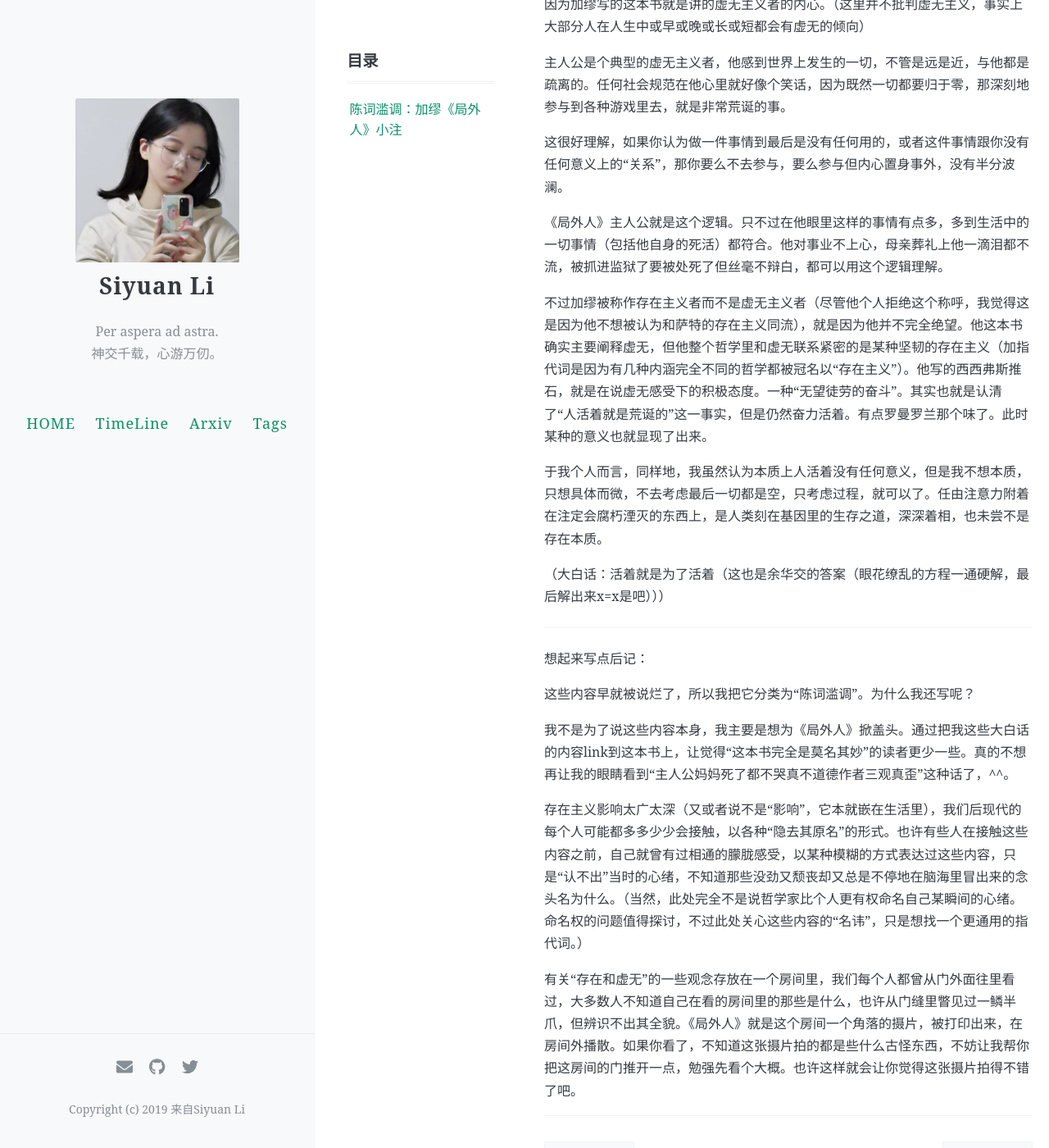
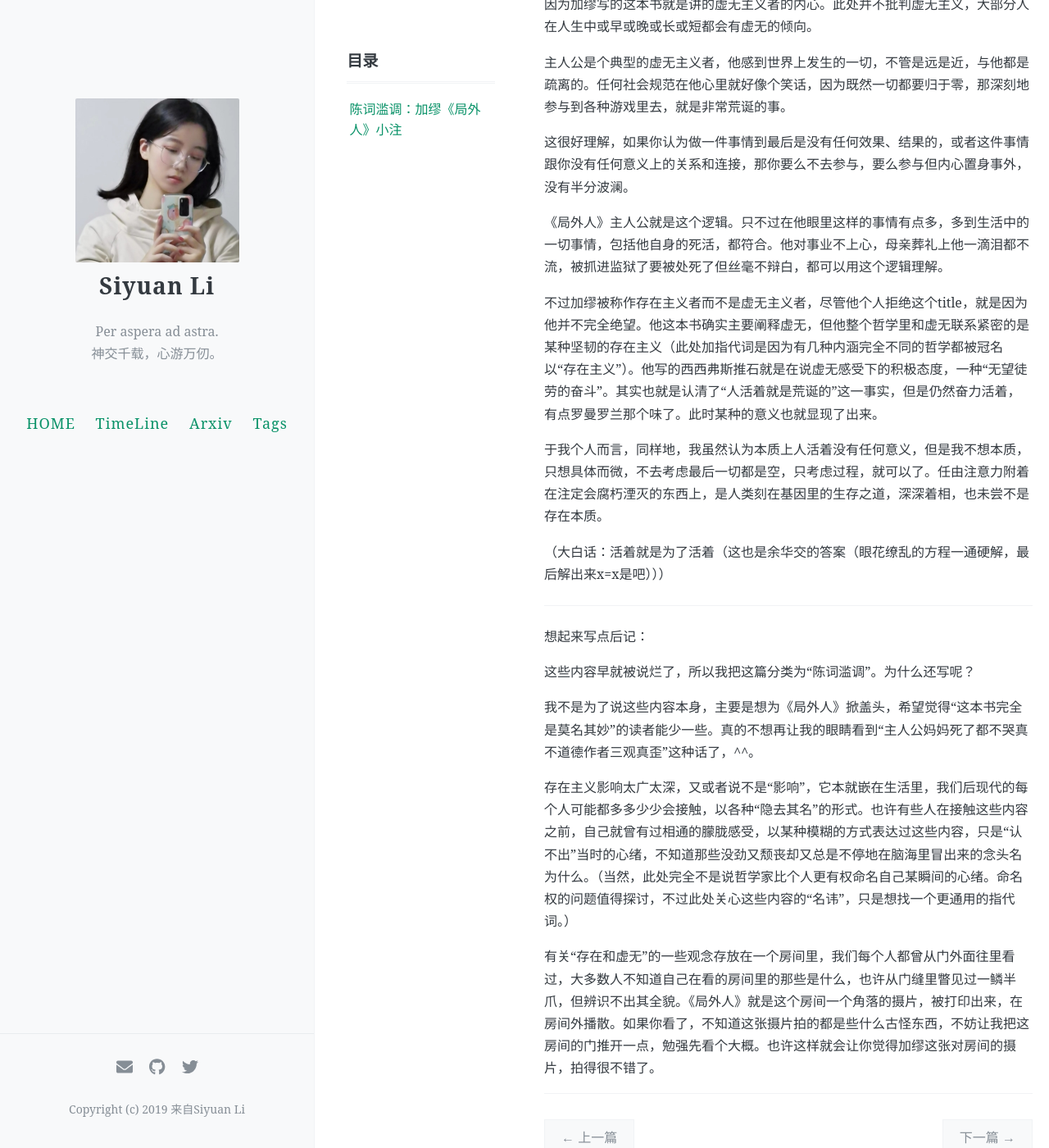
Before and after one commit to ApolloLSY/Attic, a Jekyll site: the page built from _posts/2022-08-01-Essay_TheOutsider.md, in a window 1280 px wide and 1400 px high, scrolled down 829 px. Shown: the whole window at 82% size. Built offline with Jekyll 4.4.1, drawn with Linux system fonts in a browser that asks for light colours; comment, search, counter and statistics services are not loaded; some of the changed text lies outside the part shown.

Commit message:
Update 2022-08-01-Essay_TheOutsider.md

```diff
--- a/_posts/2022-08-01-Essay_TheOutsider.md
+++ b/_posts/2022-08-01-Essay_TheOutsider.md
@@ -16,24 +16,24 @@ comments: true
 
 关于这本书，我不想写得玄而又玄，也不想说这涉及哲学我们普通人读不懂。其实哲学家思考的问题是横亘在所有人类面前的问题，是普世的。因此每个人都可以思考一下哲学。
 
-要理解这本书，首先问自己一个问题：作为人，活着的意义是什么。这是一个哲学经典问题，基于不同的答案已经有了不同的流派，也已经有无数的作品给出了回答，看多了就会发现很多书都在讨论这同一个问题。
+要理解这本书，首先问自己一个问题：作为人，活着的意义是什么。这是哲学经典问题之一，基于不同的答案已经有了不同的流派，也已经有无数的文学作品把它视作母题，看多了就会发现很多书都在讨论这个问题。
 
-一种答案是，人活着本质上就是没有意义。
+纷繁的回答中，有一种认为人活着本质上就是没有意义。
 
 
 在宇宙中人不可能永远存在，不论是个体还是全人类。用村上春树爱用的词汇和曹公的话来说就是，在宇宙的尺度上，一切到最后都是白茫茫一片真干净。用马尔克斯的话来说就是，等大风吹过，羊皮纸上发生过的一切，多少代人荒诞的生活，无论他们活得有多用力，都会无影无踪，连一片纸都不会剩下。
 
 作为人而不是动物，最开始我们会给出各种关于意义的答案。多么宏大的都有，比如说人活着为了拓展文明/为了造福大众等等等等，但是只要再多想一步就会坠入深深的迷茫。比如说拓展文明造福大众又有什么意义？只要拉大时间的尺度，文明会不存在，大众也不存在。意义经不起追问。
 
-思考到了这一步人就会感到虚无。也是思考到了这一步，看这本书才会感到有共鸣。因为加缪写的这本书就是讲的虚无主义者的内心。（这里并不批判虚无主义，事实上大部分人在人生中或早或晚或长或短都会有虚无的倾向）
+思考到了这一步人就会感到虚无。也是进入了这个节点，看这本书才会感到有共鸣。因为加缪写的这本书就是讲的虚无主义者的内心。此处并不批判虚无主义，大部分人在人生中或早或晚或长或短都会有虚无的倾向。
 
 主人公是个典型的虚无主义者，他感到世界上发生的一切，不管是远是近，与他都是疏离的。任何社会规范在他心里就好像个笑话，因为既然一切都要归于零，那深刻地参与到各种游戏里去，就是非常荒诞的事。
 
-这很好理解，如果你认为做一件事情到最后是没有任何用的，或者这件事情跟你没有任何意义上的“关系”，那你要么不去参与，要么参与但内心置身事外，没有半分波澜。
+这很好理解，如果你认为做一件事情到最后是没有任何效果、结果的，或者这件事情跟你没有任何意义上的关系和连接，那你要么不去参与，要么参与但内心置身事外，没有半分波澜。
 
-《局外人》主人公就是这个逻辑。只不过在他眼里这样的事情有点多，多到生活中的一切事情（包括他自身的死活）都符合。他对事业不上心，母亲葬礼上他一滴泪都不流，被抓进监狱了要被处死了但丝毫不辩白，都可以用这个逻辑理解。
+《局外人》主人公就是这个逻辑。只不过在他眼里这样的事情有点多，多到生活中的一切事情，包括他自身的死活，都符合。他对事业不上心，母亲葬礼上他一滴泪都不流，被抓进监狱了要被处死了但丝毫不辩白，都可以用这个逻辑理解。
 
-不过加缪被称作存在主义者而不是虚无主义者（尽管他个人拒绝这个称呼，我觉得这是因为他不想被认为和萨特的存在主义同流），就是因为他并不完全绝望。他这本书确实主要阐释虚无，但他整个哲学里和虚无联系紧密的是某种坚韧的存在主义（加指代词是因为有几种内涵完全不同的哲学都被冠名以“存在主义”）。他写的西西弗斯推石，就是在说虚无感受下的积极态度。一种“无望徒劳的奋斗”。其实也就是认清了“人活着就是荒诞的”这一事实，但是仍然奋力活着。有点罗曼罗兰那个味了。此时某种的意义也就显现了出来。
+不过加缪被称作存在主义者而不是虚无主义者，尽管他个人拒绝这个title，就是因为他并不完全绝望。他这本书确实主要阐释虚无，但他整个哲学里和虚无联系紧密的是某种坚韧的存在主义（此处加指代词是因为有几种内涵完全不同的哲学都被冠名以“存在主义”）。他写的西西弗斯推石就是在说虚无感受下的积极态度，一种“无望徒劳的奋斗”。其实也就是认清了“人活着就是荒诞的”这一事实，但是仍然奋力活着，有点罗曼罗兰那个味了。此时某种的意义也就显现了出来。
 
 于我个人而言，同样地，我虽然认为本质上人活着没有任何意义，但是我不想本质，只想具体而微，不去考虑最后一切都是空，只考虑过程，就可以了。任由注意力附着在注定会腐朽湮灭的东西上，是人类刻在基因里的生存之道，深深着相，也未尝不是存在本质。
 
@@ -43,10 +43,10 @@ comments: true
 ---------------------
 想起来写点后记：
 
-这些内容早就被说烂了，所以我把它分类为“陈词滥调”。为什么我还写呢？
+这些内容早就被说烂了，所以我把这篇分类为“陈词滥调”。为什么还写呢？
 
-我不是为了说这些内容本身，我主要是想为《局外人》掀盖头。通过把我这些大白话的内容link到这本书上，让觉得“这本书完全是莫名其妙”的读者更少一些。真的不想再让我的眼睛看到“主人公妈妈死了都不哭真不道德作者三观真歪”这种话了，^^。
+我不是为了说这些内容本身，主要是想为《局外人》掀盖头，希望觉得“这本书完全是莫名其妙”的读者能少一些。真的不想再让我的眼睛看到“主人公妈妈死了都不哭真不道德作者三观真歪”这种话了，^^。
 
-存在主义影响太广太深（又或者说不是“影响”，它本就嵌在生活里），我们后现代的每个人可能都多多少少会接触，以各种“隐去其原名”的形式。也许有些人在接触这些内容之前，自己就曾有过相通的朦胧感受，以某种模糊的方式表达过这些内容，只是“认不出”当时的心绪，不知道那些没劲又颓丧却又总是不停地在脑海里冒出来的念头名为什么。（当然，此处完全不是说哲学家比个人更有权命名自己某瞬间的心绪。命名权的问题值得探讨，不过此处关心这些内容的“名讳”，只是想找一个更通用的指代词。）
+存在主义影响太广太深，又或者说不是“影响”，它本就嵌在生活里，我们后现代的每个人可能都多多少少会接触，以各种“隐去其名”的形式。也许有些人在接触这些内容之前，自己就曾有过相通的朦胧感受，以某种模糊的方式表达过这些内容，只是“认不出”当时的心绪，不知道那些没劲又颓丧却又总是不停地在脑海里冒出来的念头名为什么。（当然，此处完全不是说哲学家比个人更有权命名自己某瞬间的心绪。命名权的问题值得探讨，不过此处关心这些内容的“名讳”，只是想找一个更通用的指代词。）
 
-有关“存在和虚无”的一些观念存放在一个房间里，我们每个人都曾从门外面往里看过，大多数人不知道自己在看的房间里的那些是什么，也许从门缝里瞥见过一鳞半爪，但辨识不出其全貌。《局外人》就是这个房间一个角落的摄片，被打印出来，在房间外播散。如果你看了，不知道这张摄片拍的都是些什么古怪东西，不妨让我帮你把这房间的门推开一点，勉强先看个大概。也许这样就会让你觉得这张摄片拍得不错了吧。
+有关“存在和虚无”的一些观念存放在一个房间里，我们每个人都曾从门外面往里看过，大多数人不知道自己在看的房间里的那些是什么，也许从门缝里瞥见过一鳞半爪，但辨识不出其全貌。《局外人》就是这个房间一个角落的摄片，被打印出来，在房间外播散。如果你看了，不知道这张摄片拍的都是些什么古怪东西，不妨让我把这房间的门推开一点，勉强先看个大概。也许这样就会让你觉得加缪这张对房间的摄片，拍得很不错了。
```
